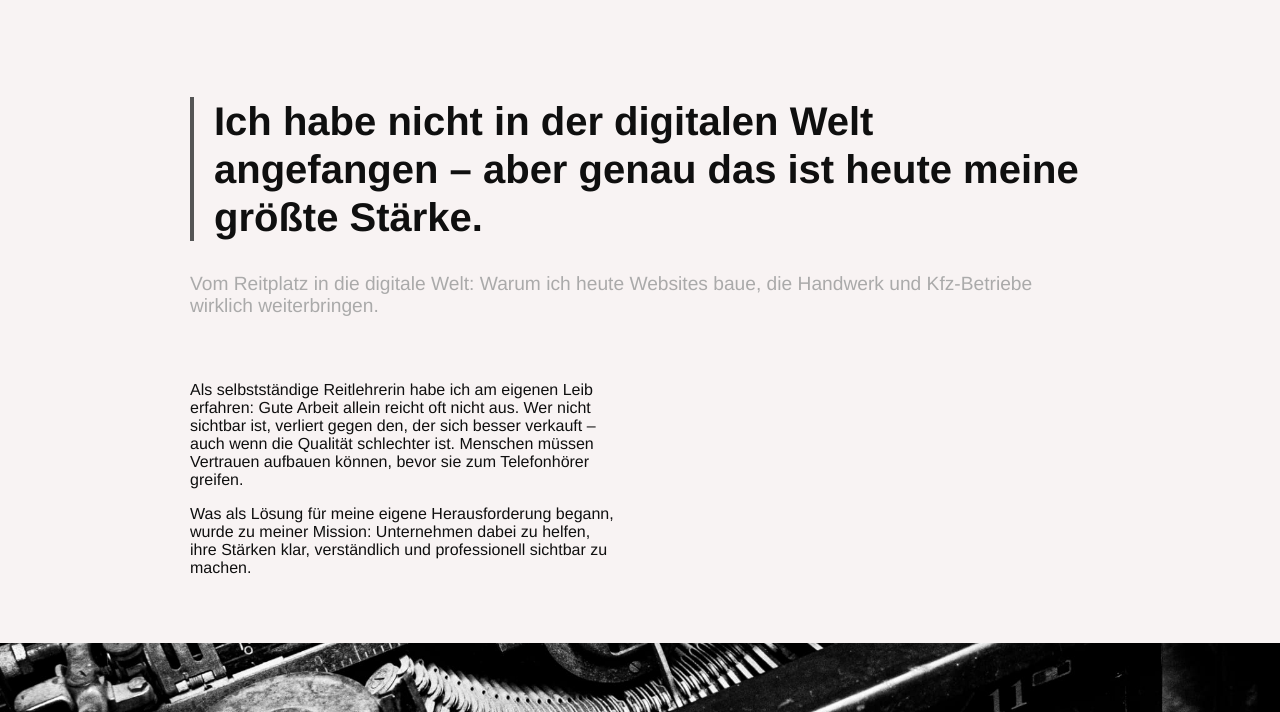
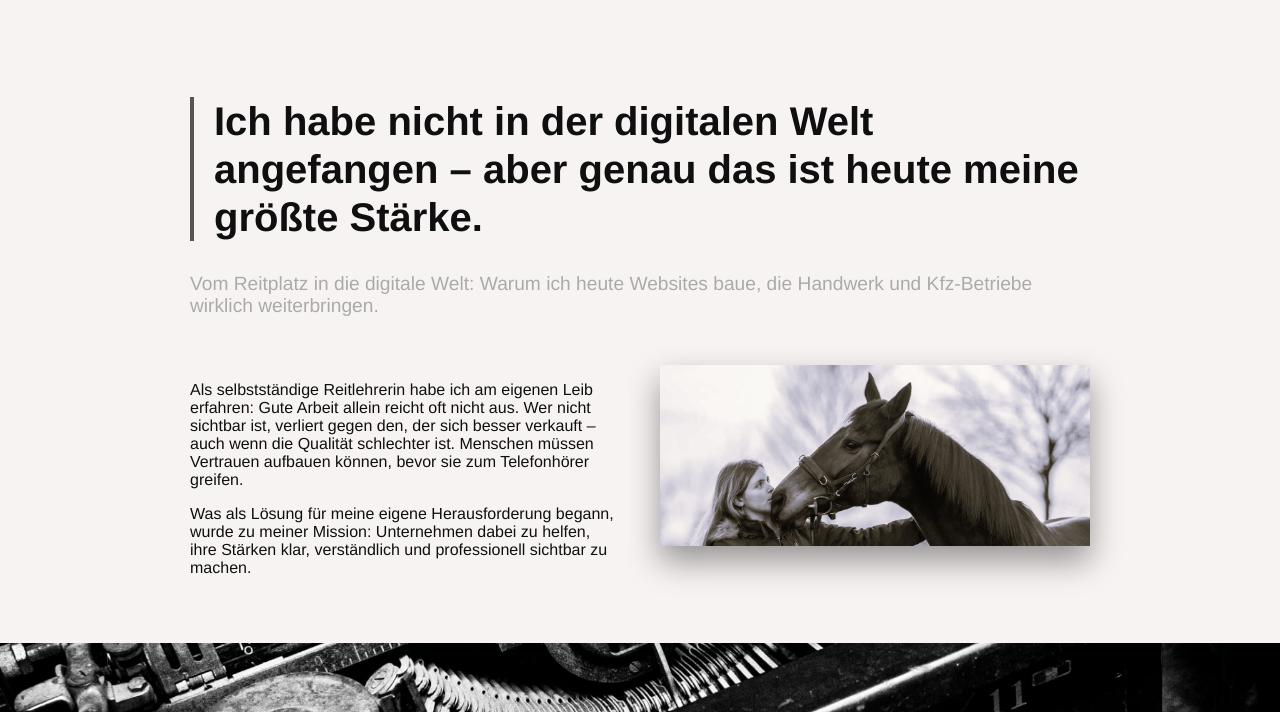
Before and after one commit to baderisabell-bit/webdesign-isabellbader, a website built with Vite: page about.html in a window 1280 px wide. Shown: the part 60-772 px from the top of the page. Built offline with nearby package versions, Linux system fonts and the light colour scheme.

Commit message:
Bild IsabellBader

```diff
--- a/about.html
+++ b/about.html
@@ -45,6 +45,11 @@
                 <p data-i18n="about_text_1">Als selbstständige Reitlehrerin habe ich am eigenen Leib erfahren: Gute Arbeit allein reicht oft nicht aus. Wer nicht sichtbar ist, verliert gegen den, der sich besser verkauft – auch wenn die Qualität schlechter ist. Menschen müssen Vertrauen aufbauen können, bevor sie zum Telefonhörer greifen.</p>
                 <p data-i18n="about_text_2">Was als Lösung für meine eigene Herausforderung begann, wurde zu meiner Mission: Unternehmen dabei zu helfen, ihre Stärken klar, verständlich und professionell sichtbar zu machen.</p>
             </div>
+            <div class="image-block">
+                <div class="img-wrapper">
+                    <img src="images/isabellbader.PNG" alt="Isabell Bader" class="about-profile-img">
+                </div>
+            </div>
         </div>
     </div>
   </section>
--- a/styles.css
+++ b/styles.css
@@ -348,6 +348,20 @@ body {
         font-size: 1.8rem;
     }
 }
+.image-block {
+    position: relative;
+}
+
+.img-wrapper {
+    position: relative;
+    box-shadow: 0 15px 30px rgba(0, 0, 0, 0.4);
+}
+
+.about-profile-img {
+    width: 100%;
+    display: block; /* Entfernt kleine Lücken unter dem Bild */
+    transition: 0.3s;
+}
 
 /* Parallax-Sektion: Das Bild fixieren */
 .parallax-section {
```
Also changed, not shown: images/isabellbader.PNG (added).
